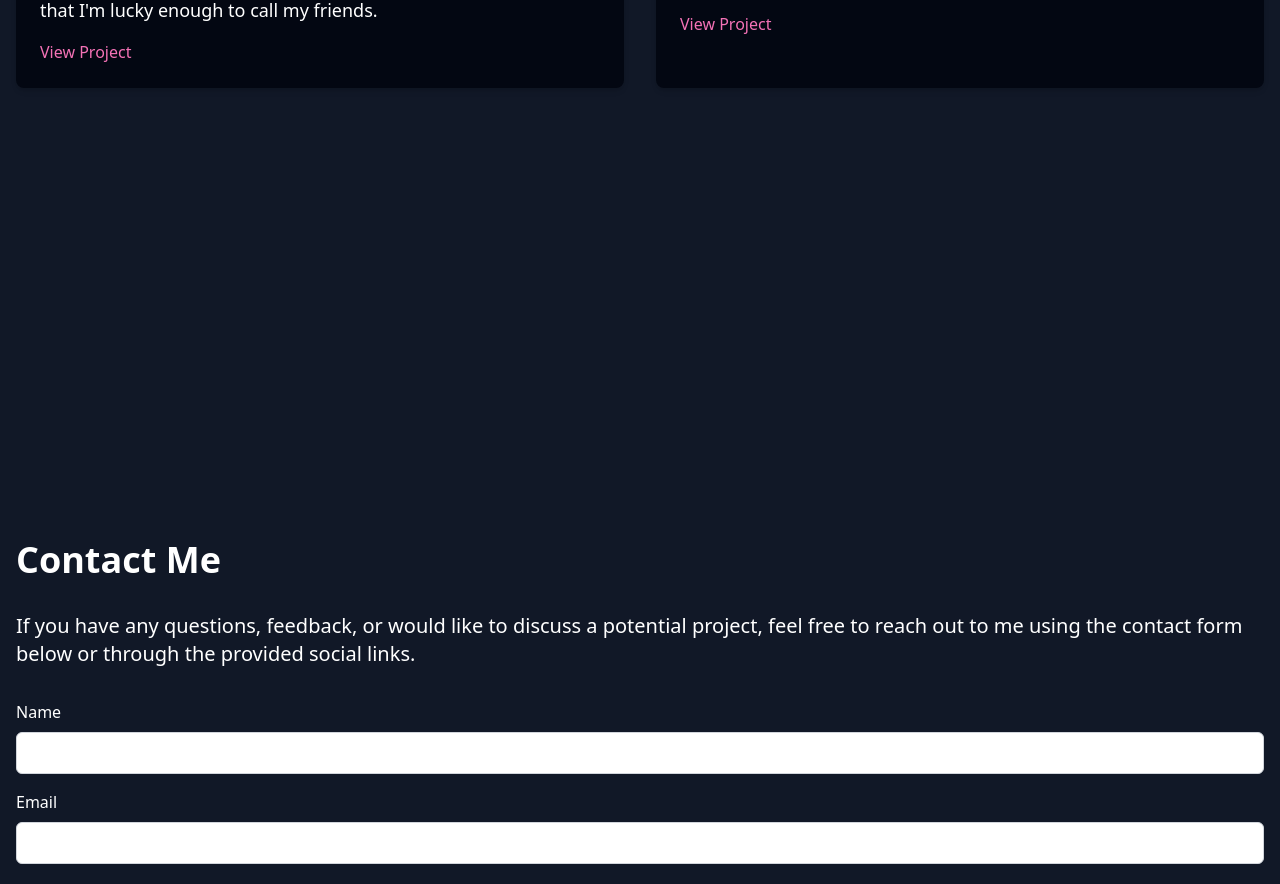
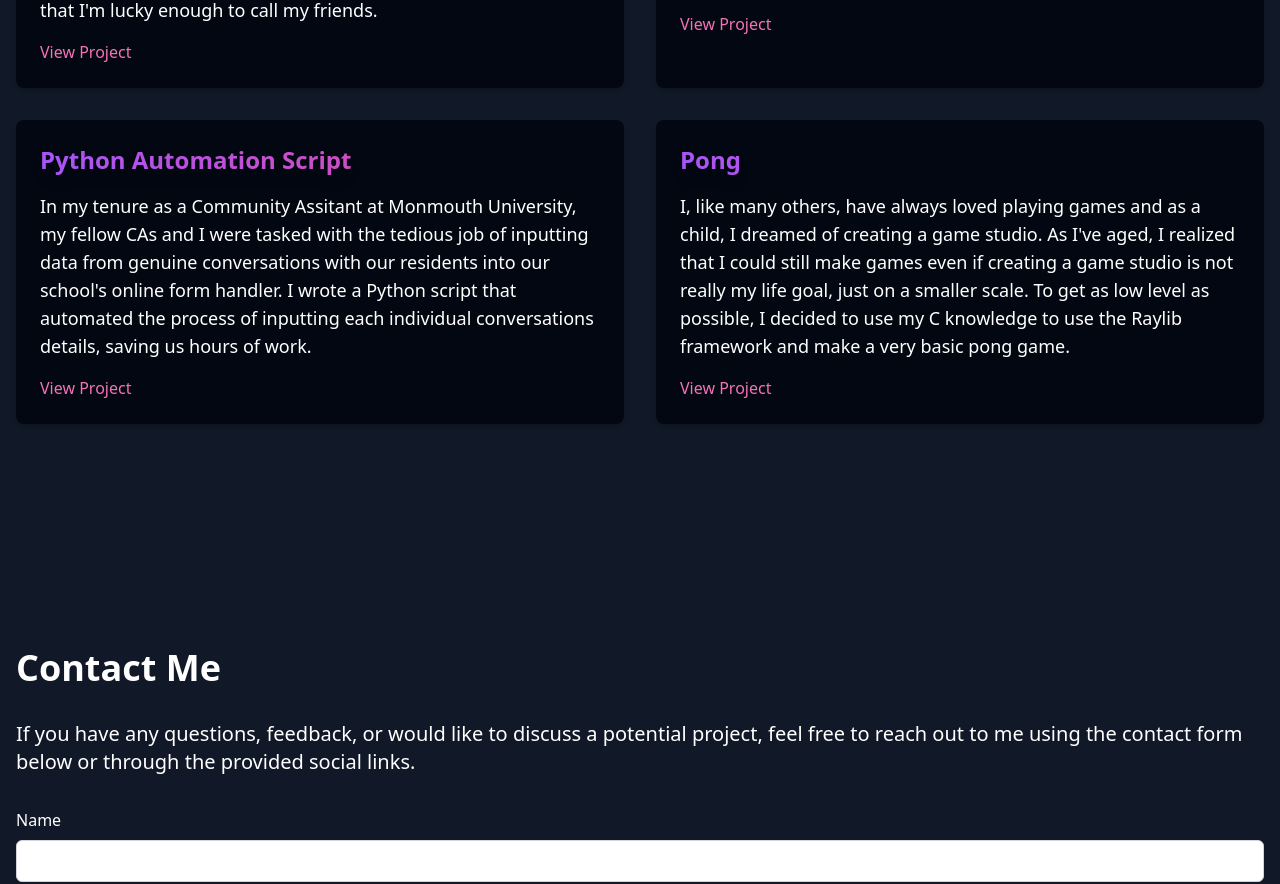
Before and after one commit to davianalbarran/davianalbarran.github.io, a React (Vite) app: page / in a window 1280 px wide. Shown: the part 2820-3704 px from the top of the page. Built offline with nearby package versions, Linux system fonts and the light colour scheme.

Commit message:
edited the work section

```diff
--- a/src/pages/Work.jsx
+++ b/src/pages/Work.jsx
@@ -42,6 +42,44 @@ const Work = () => {
                 View Project
               </a>
             </div>
+            <div className="bg-gray-950 rounded-lg shadow-md p-6">
+              <h2 className="text-2xl font-bold mb-4 bg-gradient-to-r from-purple-500 to-pink-500 bg-clip-text text-transparent drop-shadow-lg">
+                Python Automation Script
+              </h2>
+              <p className="text-lg mb-4">
+                In my tenure as a Community Assitant at Monmouth University, my
+                fellow CAs and I were tasked with the tedious job of inputting
+                data from genuine conversations with our residents into our
+                school&apos;s online form handler. I wrote a Python script that
+                automated the process of inputting each individual conversations
+                details, saving us hours of work.
+              </p>
+              <a
+                href="https://github.com/davianalbarran/intentional_conversations"
+                className="text-pink-400 hover:underline"
+              >
+                View Project
+              </a>
+            </div>
+            <div className="bg-gray-950 rounded-lg shadow-md p-6">
+              <h2 className="text-2xl font-bold mb-4 bg-gradient-to-r from-purple-500 to-pink-500 bg-clip-text text-transparent drop-shadow-lg">
+                Pong
+              </h2>
+              <p className="text-lg mb-4">
+                I, like many others, have always loved playing games and as a
+                child, I dreamed of creating a game studio. As I&apos;ve aged, I
+                realized that I could still make games even if creating a game
+                studio is not really my life goal, just on a smaller scale. To
+                get as low level as possible, I decided to use my C knowledge to
+                use the Raylib framework and make a very basic pong game.
+              </p>
+              <a
+                href="https://github.com/davianalbarran/pong-raylib"
+                className="text-pink-400 hover:underline"
+              >
+                View Project
+              </a>
+            </div>
           </div>
         </div>
       </FadeInSection>
```
